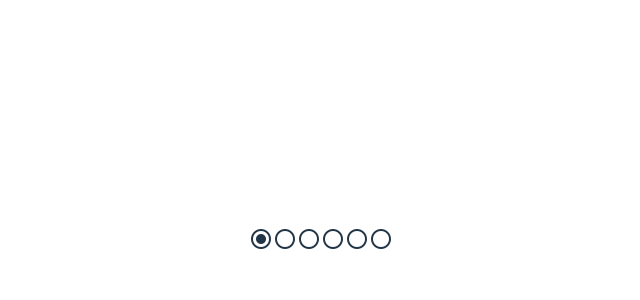
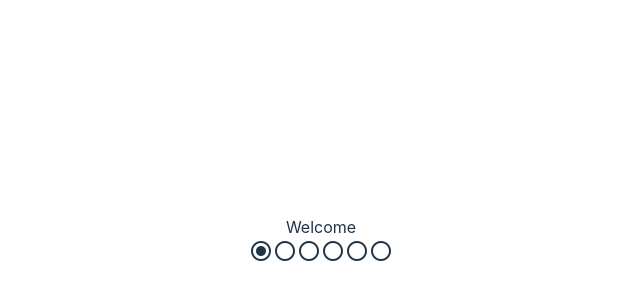
Before and after one commit to go2garret/my-profile, a Vue app in the folder my-profile/: page /Welcome in a window 1280 px wide. Shown: the part 158-458 px from the top of the page, without its empty margins (319-959 px from the left). Built offline with nearby package versions, Linux system fonts and the light colour scheme.

Commit message:
update profile vue

```diff
--- a/my-profile/src/App.vue
+++ b/my-profile/src/App.vue
@@ -1,7 +1,8 @@
 <template>
 	<div>
 		<Layout v-on:setActive="setActive">
-			<router-view :active="active"></router-view>
+			<Profile :active="active">
+			</Profile>
 		</Layout>
 	</div>
 </template>
@@ -9,6 +10,7 @@
 
 <script>
 import Layout from './pages/Layout.vue';
+import Profile from './pages/Profile.vue';
 
 export default {
 	data() {
@@ -18,12 +20,12 @@ export default {
 	},
 
 	components: {
-		Layout
+		Layout,
+		Profile
 	},
 
 	methods: {
 		setActive(page) {
-			console.log("setActive", page)
 			this.active = page;
 		}
 	},
--- a/my-profile/src/pages/Home.vue
+++ /dev/null
@@ -1,29 +0,0 @@
-<template>
-    <div>
-        <Profile :page="active">
-        </Profile>
-    </div>
-</template>
-
-<script>
-    import Profile from './Profile.vue';
-
-    export default {
-        name: 'Home',
-        props: {
-            active: {
-                type: String
-            }
-        },
-        mounted() {
-            console.log("Home", this.active);
-        },
-        components: {
-            Profile,
-        }
-    }
-</script>
-
-<style lang="scss" scoped>
-
-</style>
--- a/my-profile/src/pages/Profile.vue
+++ b/my-profile/src/pages/Profile.vue
@@ -1,7 +1,7 @@
 <template>
     <div>
         <h3>
-            {{ page }}
+            {{ active }}
         </h3>
     </div>
 </template>
@@ -12,13 +12,13 @@
         name: 'Profile',
 
         props: {
-            page: {
+            active: {
                 type: String
             }
         },
 
         mounted() {
-            console.log("Profile", this.page);
+            console.log("Profile", this.active);
         },
 
         methods: {
--- a/my-profile/src/routes/routes.js
+++ b/my-profile/src/routes/routes.js
@@ -1,15 +1,7 @@
 import { createRouter, createWebHistory } from 'vue-router';
-import Home from '../pages/Home.vue'
 
 const routes = [
-	{
-		path: '/',
-		name: 'Home',
-		component: Home,
-        meta: {
-            title: `Garret Krawchison's Homepage`
-        }
-	},
+
 ];
 
 const router = createRouter({
```
